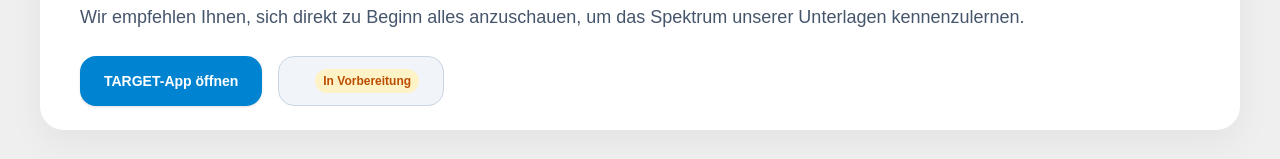
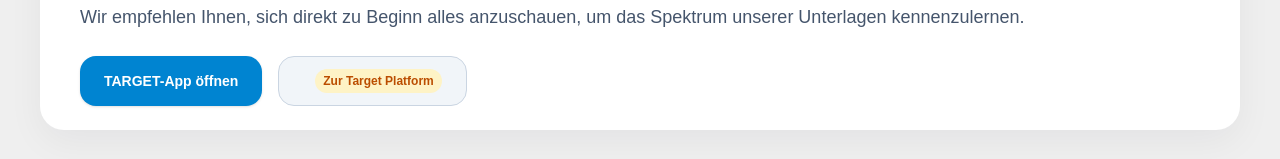
Before and after one commit to chapidi99/Target-Ade, a Next.js app: page / in a window 1280 px wide. Shown: the part 571-730 px from the top of the page. Built offline with nearby package versions, Linux system fonts and the light colour scheme.

Commit message:
Zur Platform

```diff
--- a/app/page.tsx
+++ b/app/page.tsx
@@ -141,7 +141,7 @@
 
 
     <span className="ml-3 rounded-full bg-amber-100 px-2 py-1 text-xs font-semibold text-amber-700">
-      In Vorbereitung
+      Zur Target Platform
     </span>
   </button>
 </div>
```
